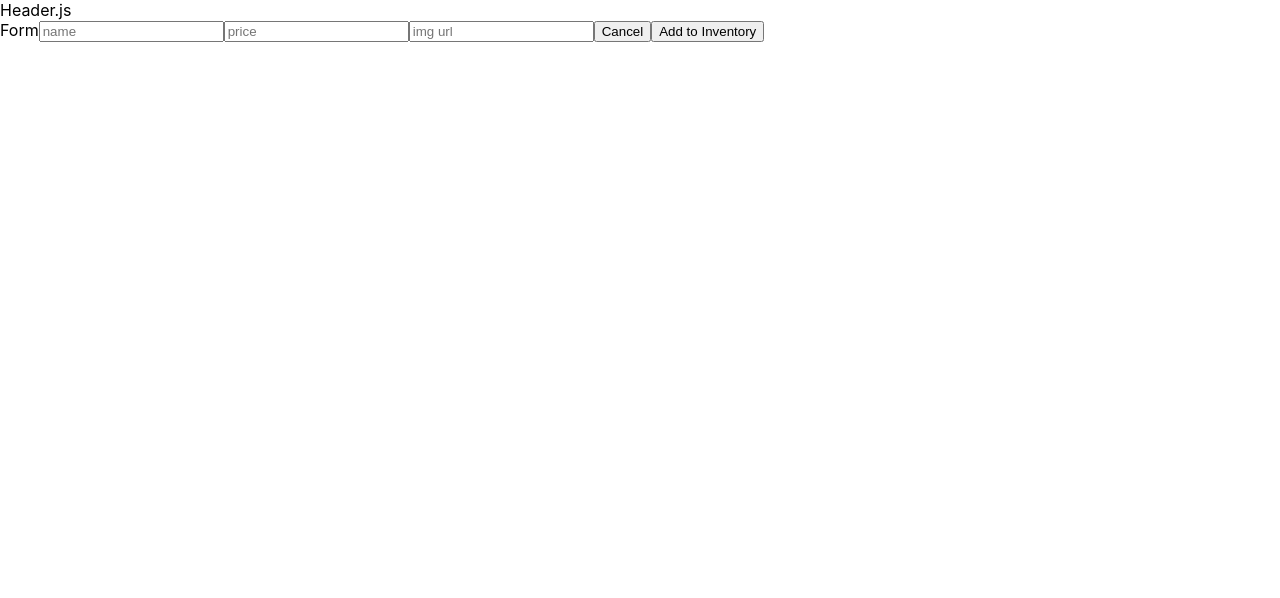
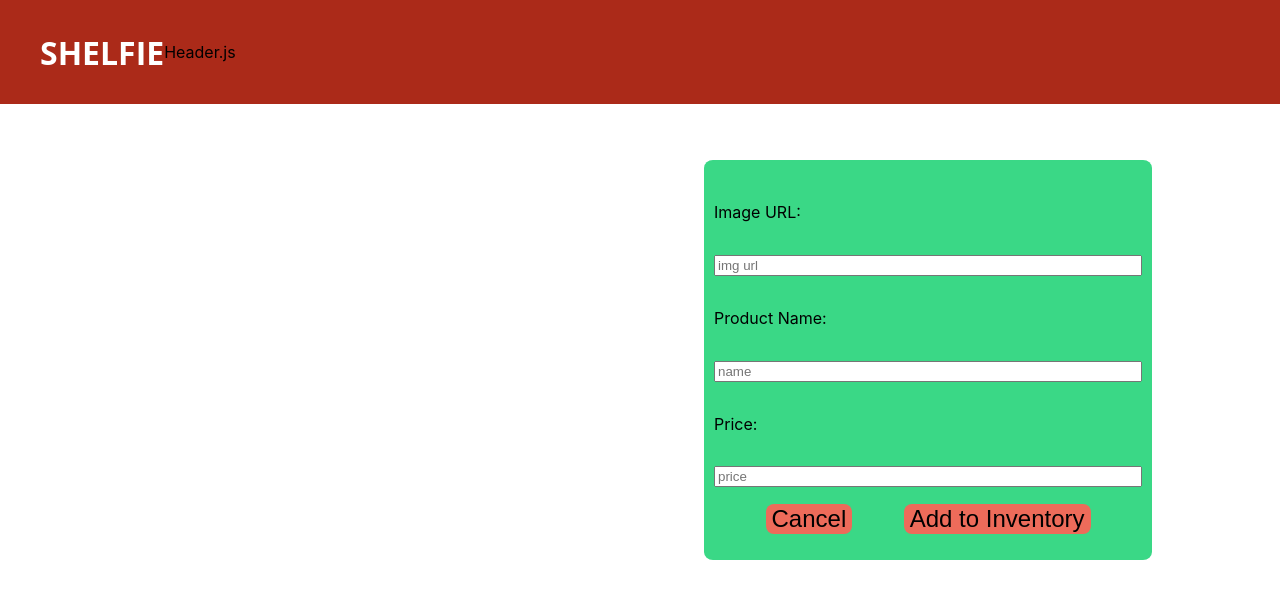
Before and after one commit to tkhai03/Shelfie, a React (Create React App) app: page / in a window 1280 px wide. Shown: the top 598 px of the page. Built offline with nearby package versions, Linux system fonts and the light colour scheme; no server answers.

Commit message:
some form css

```diff
--- a/src/App.css
+++ b/src/App.css
@@ -1,38 +1,47 @@
-.App {
-  text-align: center;
+*{
+  box-sizing: border-box;
 }
 
-.App-logo {
-  height: 40vmin;
-  pointer-events: none;
+.Header{
+  height: 13vh;
+  background-color: #ab2a19;
+  display: flex;
+  align-items: center;
+  padding: 40px;
 }
 
-@media (prefers-reduced-motion: no-preference) {
-  .App-logo {
-    animation: App-logo-spin infinite 20s linear;
-  }
+.title{
+  color: white;
+  font-family: 'Open Sans', sans-serif;
 }
 
-.App-header {
-  background-color: #282c34;
-  min-height: 100vh;
+.form{
+  height: 50vh;
+  width: 35vw;
+  background-color: #3ad886;
+  border-radius: 2%;
   display: flex;
   flex-direction: column;
-  align-items: center;
-  justify-content: center;
-  font-size: calc(10px + 2vmin);
-  color: white;
+  justify-content: space-evenly;
+  position: absolute;
+  right: 10%;
+  top: 20%;
+  padding: 10px;
 }
 
-.App-link {
-  color: #61dafb;
+.form-buttons{
+  /* background-color: #ED6B5A; */
+  display: flex;
+  flex-direction: row;
+  justify-content: space-evenly;
 }
 
-@keyframes App-logo-spin {
-  from {
-    transform: rotate(0deg);
-  }
-  to {
-    transform: rotate(360deg);
-  }
+.form-button{
+  background-color: #ED6B5A;
+  border: none;
+  border-radius: 8px;
+  font-size: x-large;
 }
+.form-button:hover{
+  background-color: black;
+}
--- a/src/App.js
+++ b/src/App.js
@@ -30,9 +30,9 @@ export default class App extends Component {
  render() {
       return (
         <div>
-          <Dashboard inventory = {this.state.inventory} getInventory= {this.getInventory}/>
+          <Dashboard inventory = {this.state.inventory} getInventory= {this.getInventory} />
           <Header/>
-          <Form/>
+          <Form getInventory= {this.getInventory} />
 
         </div>
       )
--- a/src/Components/Form/Form.js
+++ b/src/Components/Form/Form.js
@@ -1,9 +1,10 @@
 import React, {Component} from 'react'
-// import express from 'express'
+import axios from 'axios'
+
 
 export default class Form extends Component{
-    constructor(){
-        super()
+    constructor(props){
+        super(props)
 
         this.state = {
             name: '',
@@ -36,13 +37,13 @@ export default class Form extends Component{
 //     })
 // }
 
-deleteInput(){
-    this.setState({
-        name: '',
-        price: 0,
-        imgurl: ''
-    })
-}
+// deleteInput(){
+//     this.setState({
+//         name: '',
+//         price: 0,
+//         imgurl: ''
+//     })
+// }
 
 handleInventory(){
 
@@ -53,12 +54,19 @@ handleInventory(){
 
         return(
             <div>
-                Form
-                <input placeholder='name' name='name' onChange={e => this.handleNameChange(e)}/>
-                <input placeholder='price' name='price' onChange={e => this.handlePriceChange(e)}/>
-                <input placeholder='img url' name='imgurl' onChange={e => this.handleImgurlChange(e)}/>
-                <button onClick={() => this.deleteInput()}>Cancel</button>
-                <button onClick={() => this.handleInventory()}>Add to Inventory</button>
+                <form className= "form">
+                    <p>Image URL:</p>
+                    <input placeholder='img url' name='imgurl' onChange={e => this.handleImgurlChange(e)}/>
+                    <p>Product Name:</p>
+                    <input placeholder='name' name='name' onChange={e => this.handleNameChange(e)}/>
+                    <p>Price:</p>
+                    <input placeholder='price' name='price' onChange={e => this.handlePriceChange(e)}/>
+                    <div className="form-buttons">
+                        <button className="form-button" onClick={() => this.deleteInput()}>Cancel</button>
+                        <button className="form-button" onClick={() => this.handleInventory()}>Add to Inventory</button>
+                    </div>
+
+                </form>
             </div>
         )
     }
--- a/src/Components/Header/Header.js
+++ b/src/Components/Header/Header.js
@@ -11,7 +11,9 @@ export default class Header extends Component{
 
     render(){
         return(
-            <div>
+            <div className="Header">
+                {/* <img src="https://encrypted-tbn0.gstatic.com/images?q=tbn%3AANd9GcTqHZ17DsUCnyBbO2Dt-rZFvE5pd186SyH7Lw&usqp=CAU"/> */}
+                <h1 className="title">SHELFIE</h1>
                 Header.js
             </div>
         )
```
